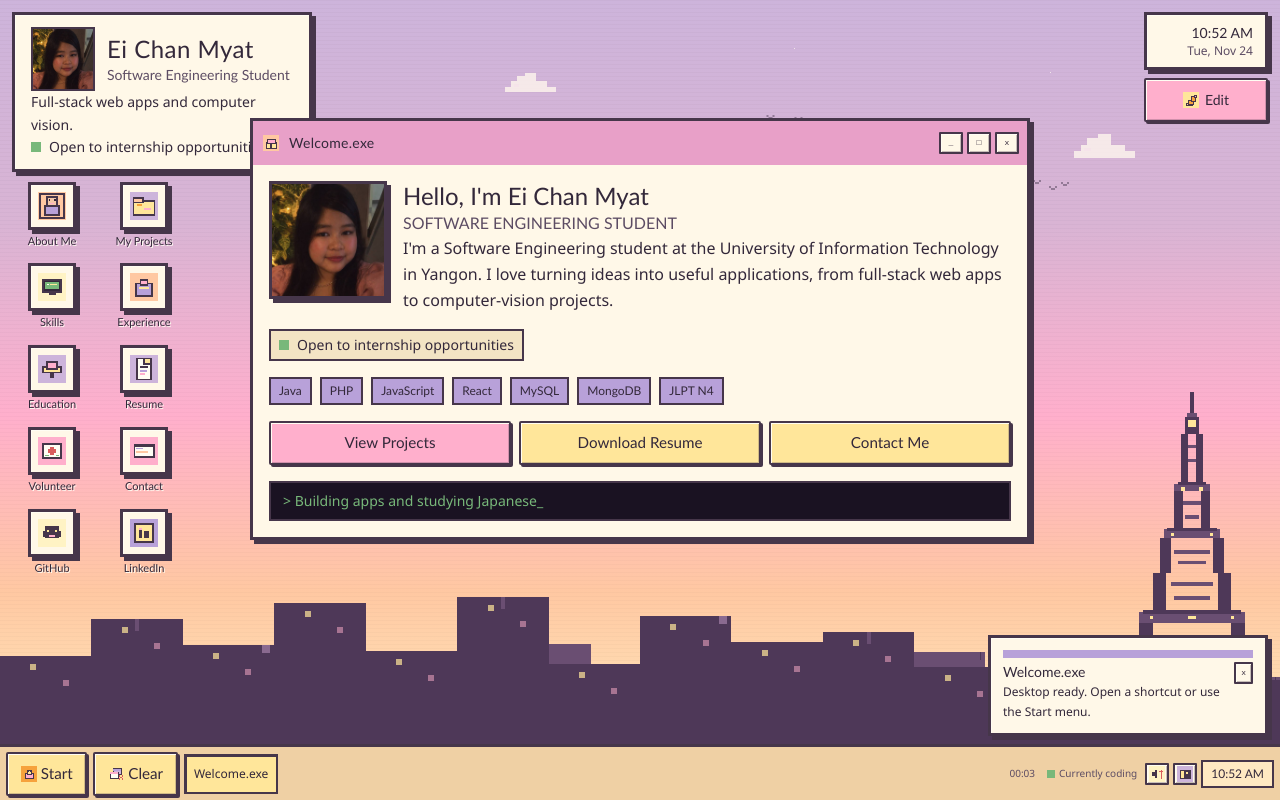
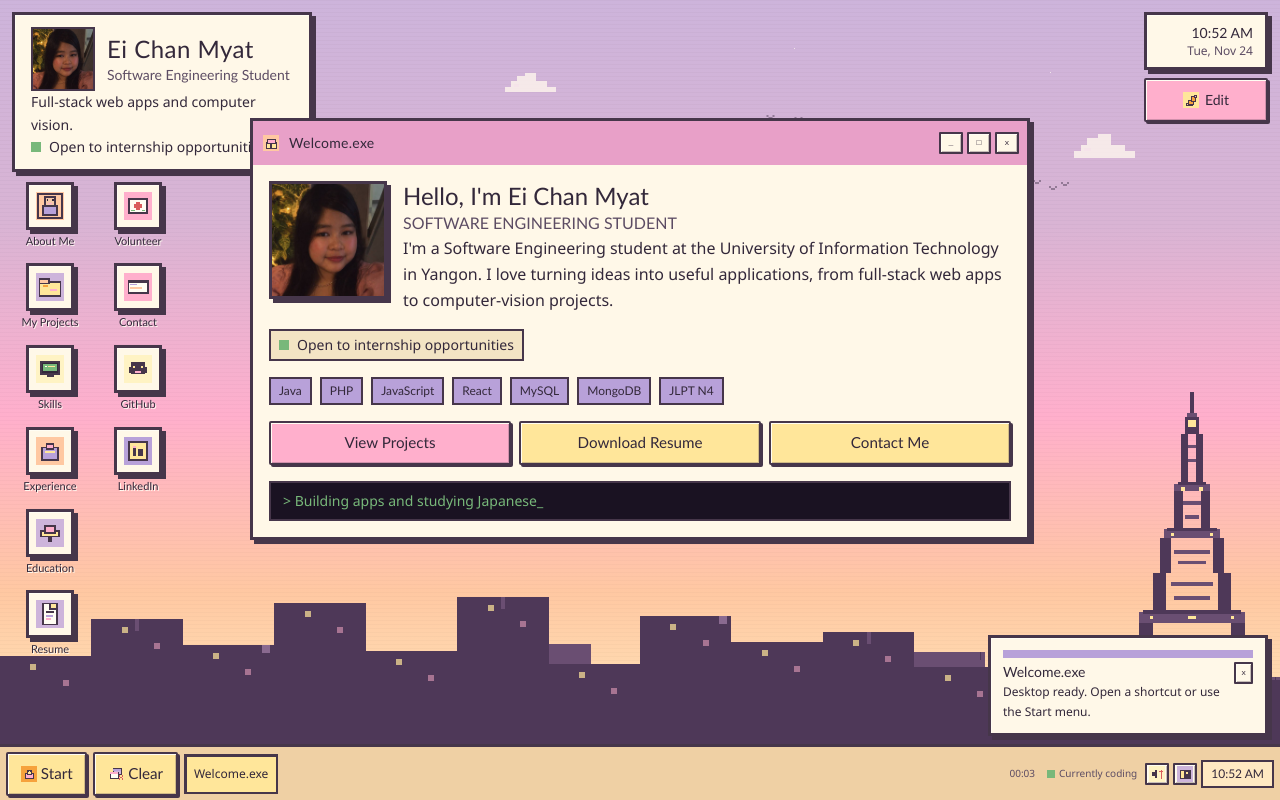
Before and after one commit to EiChanMyat/Portfilio-building, a React (Vite) app: page / in a window 1280 px wide. Built offline with nearby package versions, Linux system fonts and the light colour scheme.

Commit message:
icon adjust

```diff
--- a/src/components/desktop/Desktop.tsx
+++ b/src/components/desktop/Desktop.tsx
@@ -162,7 +162,7 @@ export function Desktop() {
           className={
             isMobile
               ? 'grid grid-cols-4 justify-items-center gap-x-1 gap-y-2 overflow-y-auto px-2 pb-2 pt-3'
-              : 'desktop-icon-nav absolute left-2 top-1 grid max-h-[calc(100dvh-4.2rem)] auto-rows-min grid-cols-1 justify-items-center gap-1 overflow-y-auto pb-2'
+              : 'desktop-icon-nav absolute left-2 top-1 flex max-h-[calc(100%-0.5rem)] flex-col flex-wrap content-start items-center gap-1'
           }
         >
           <DesktopIcon
--- a/src/index.css
+++ b/src/index.css
@@ -340,13 +340,6 @@ select {
     2px 2px 0 var(--dark-outline);
 }
 
-@media (min-width: 768px) and (max-height: 840px) {
-  .desktop-icon-nav {
-    grid-template-columns: repeat(2, minmax(0, 1fr));
-    width: 180px;
-  }
-}
-
 .field-error {
   color: var(--error-red);
   font-size: 0.85rem;
```
